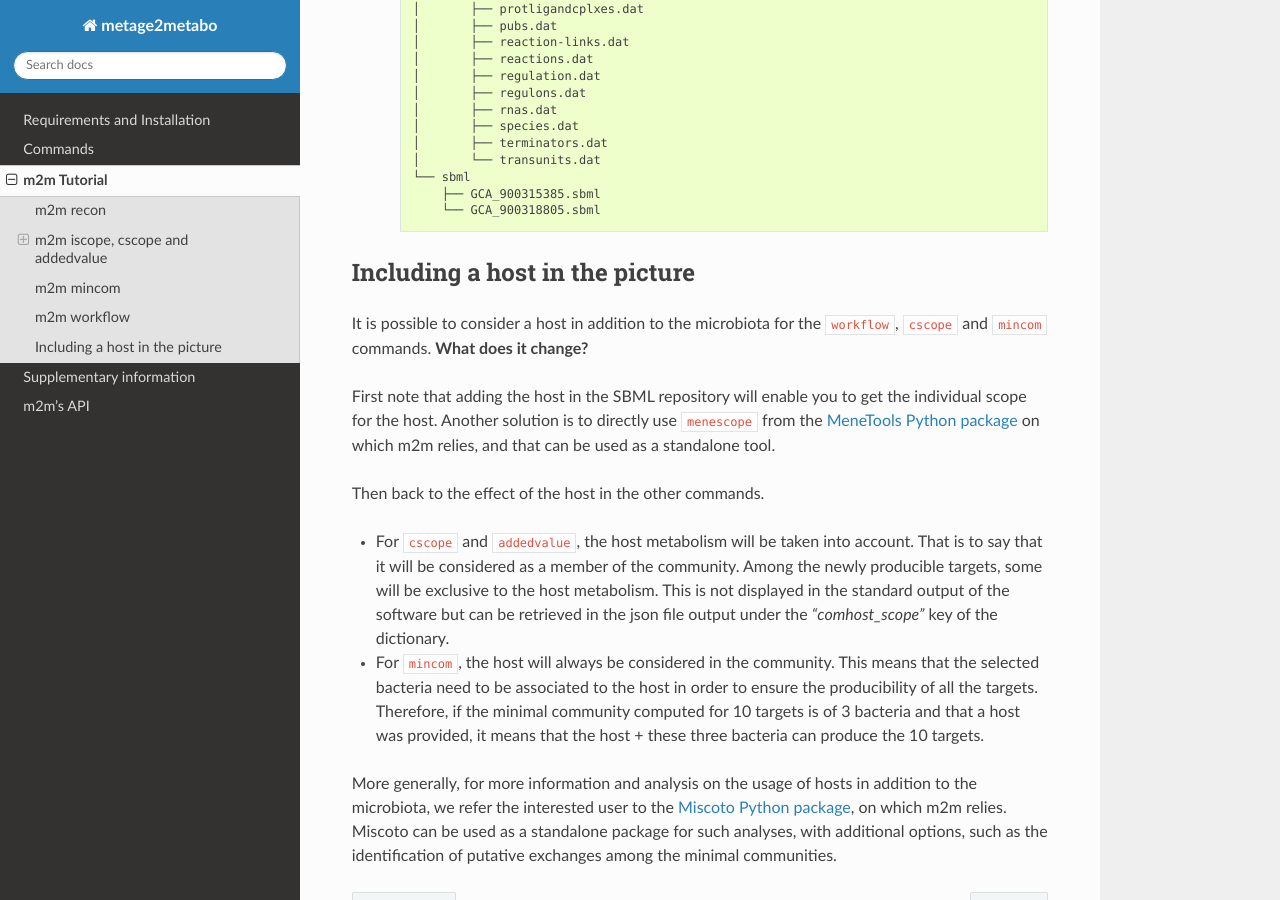
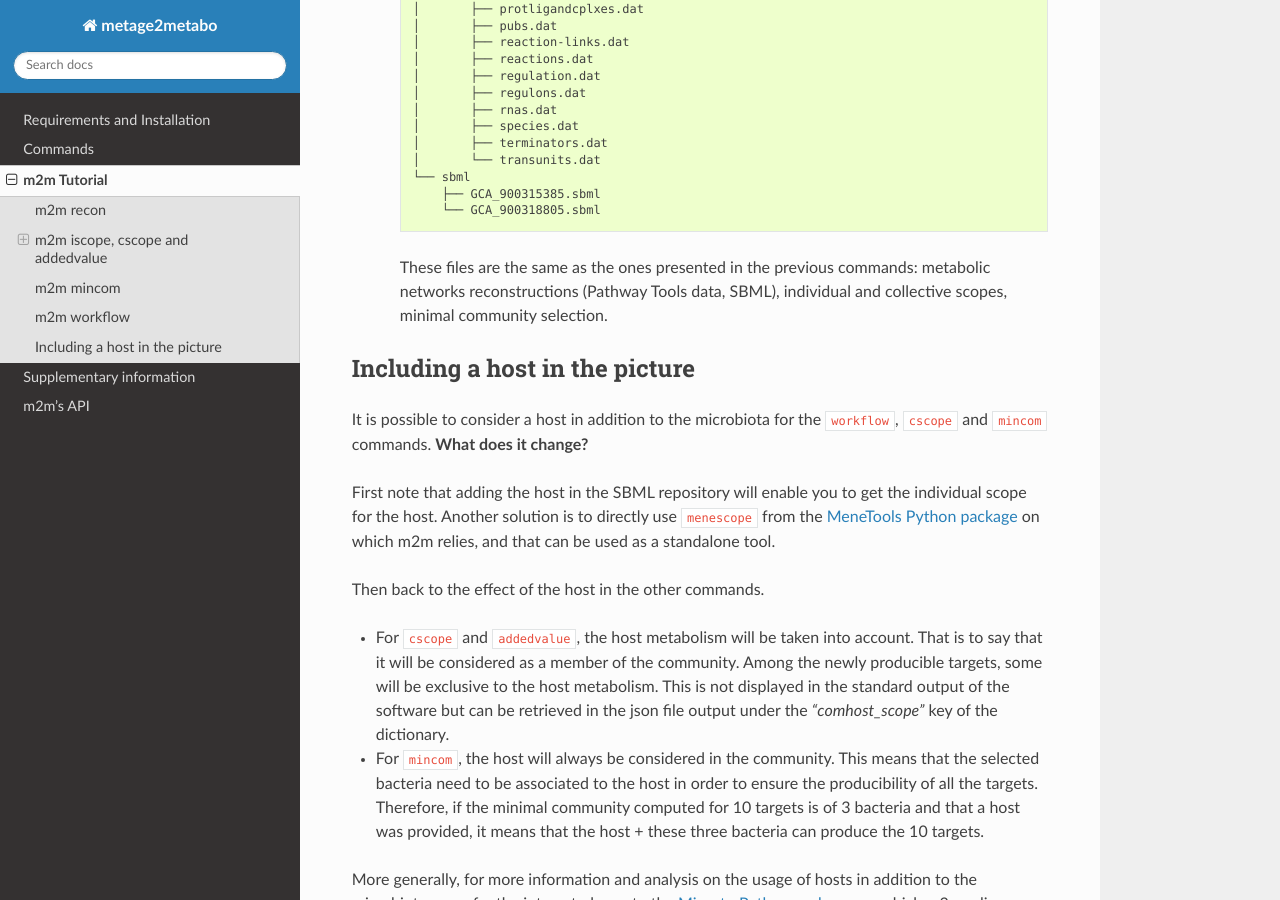
Before and after one commit to AuReMe/metage2metabo, a Sphinx documentation site: the page built from docs/tutorial.rst, in a window 1280 px wide and 900 px high, scrolled down 11382 px. Built offline with Sphinx 7.4.7 and the Read the Docs theme 2.0.0, drawn with Linux system fonts in a browser that asks for light colours.

Commit message:
add sentence in tuto

```diff
--- a/docs/tutorial.rst
+++ b/docs/tutorial.rst
@@ -524,6 +524,8 @@ You can run the workflow analysis with the two genbanks files available in the `
             ├── GCA_900315385.sbml
             └── GCA_900318805.sbml
 
+    These files are the same as the ones presented in the previous commands: metabolic networks reconstructions (Pathway Tools data, SBML), individual and collective scopes, minimal community selection.
+
 
 Including a host in the picture
 -------------------------------
```
